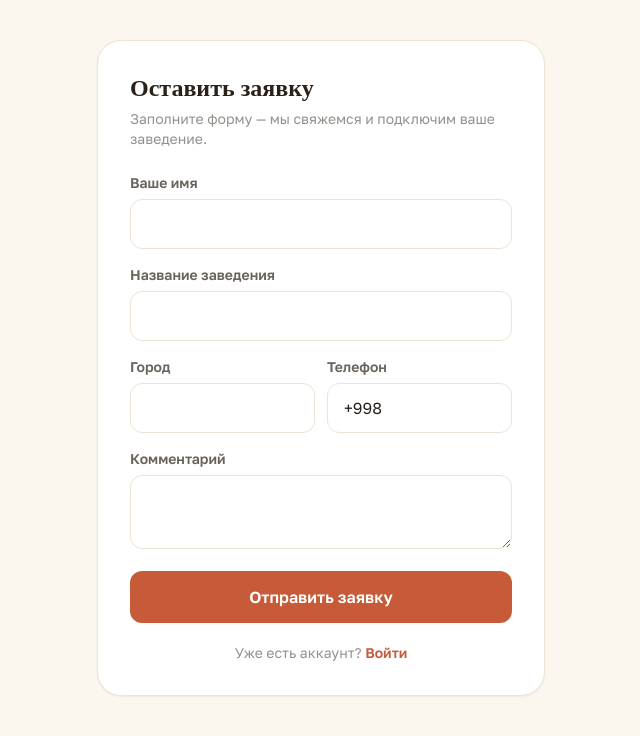
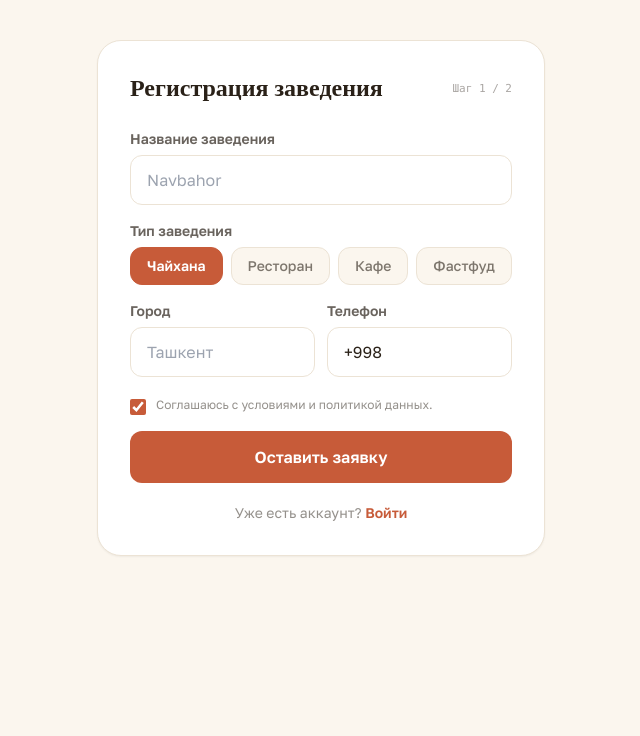
Before and after one commit to defffffender/menus, a Django app: page /register/ in a window 1280 px wide. Shown: the part 65-801 px from the top of the page, without its empty margins (319-959 px from the left). After the commit the page ends 621 px from the top, so only its background shows below. Run offline with Django 5.2, Linux system fonts and the light colour scheme; some libraries are stand-ins or nearby versions.

Commit message:
Форма заявки в стиле «Регистрация заведения» + тип заведения у лида
- Обе формы (лендинг и /register/) приведены к одному виду: название, чипы
  типа заведения, город, телефон, чекбокс согласия — реальные рабочие формы
- В модель Lead добавлено поле venue_type (+ показ в админке)
- Согласие обязательно, тип сохраняется в заявке
- Hero-цифра «0 so'm — старт» заменена на «5 минут — запуск»

Co-Authored-By: Claude Opus 4.8 <noreply@anthropic.com>

```diff
--- a/apps/accounts/admin.py
+++ b/apps/accounts/admin.py
@@ -71,8 +71,8 @@ class UserAdmin(BaseUserAdmin, UnfoldModelAdmin):
 
 @admin.register(Lead)
 class LeadAdmin(UnfoldModelAdmin):
-    list_display = ('venue_name', 'full_name', 'phone', 'city', 'is_processed', 'created_at')
-    list_filter = ('is_processed', 'created_at')
+    list_display = ('venue_name', 'venue_type', 'phone', 'city', 'is_processed', 'created_at')
+    list_filter = ('is_processed', 'venue_type', 'created_at')
     list_editable = ('is_processed',)
     search_fields = ('venue_name', 'full_name', 'phone')
     readonly_fields = ('created_at',)
--- a/apps/accounts/views.py
+++ b/apps/accounts/views.py
@@ -41,27 +41,35 @@ def register(request):
     сохраняем лид, дальше менеджер/агент перезванивает и подключает заведение."""
     if request.user.is_authenticated:
         return _post_login_redirect(request.user)
-    values = {}
+    values = {'venue_type': Lead.VenueType.CHAIKHANA}
     if request.method == 'POST':
-        name = request.POST.get('name', '').strip()        # имя контакта
         venue = request.POST.get('venue', '').strip()       # название заведения
+        venue_type = request.POST.get('venue_type', '').strip()
         city = request.POST.get('city', '').strip()
         phone = request.POST.get('phone', '').strip()
-        comment = request.POST.get('comment', '').strip()
-        values = {'name': name, 'venue': venue, 'city': city, 'phone': phone, 'comment': comment}
+        agree = request.POST.get('agree')
+        if venue_type not in Lead.VenueType.values:
+            venue_type = ''
+        values = {'venue': venue, 'venue_type': venue_type or Lead.VenueType.CHAIKHANA,
+                  'city': city, 'phone': phone}
 
         if not phone:
             messages.error(request, tr(request, 'err_required'))
         elif not is_valid_uz_phone(phone):
             messages.error(request, tr(request, 'err_phone_uz'))
+        elif not agree:
+            messages.error(request, tr(request, 'err_agree'))
         else:
             Lead.objects.create(
-                full_name=name, venue_name=venue, city=city,
-                phone=normalize_phone(phone), comment=comment,
+                venue_name=venue, venue_type=venue_type, city=city,
+                phone=normalize_phone(phone),
             )
             messages.success(request, tr(request, 'lead_sent'))
             return redirect('accounts:login')
-    return render(request, 'accounts/register.html', {'values': values})
+    # порядок как в макете: чайхана, ресторан, кафе, фастфуд
+    order = ['chaikhana', 'restaurant', 'cafe', 'fastfood']
+    venue_types = [(v, tr(request, f'type_{v}')) for v in order]
+    return render(request, 'accounts/register.html', {'values': values, 'venue_types': venue_types})
 
 
 def login_view(request):
--- a/apps/core/translations.py
+++ b/apps/core/translations.py
@@ -423,6 +423,7 @@ TR = {
     'msg_code_sent':    {'ru': 'Код отправлен', 'uz': 'Kod yuborildi', 'en': 'Code sent'},
     'err_otp_throttled': {'ru': 'Код уже отправлен. Если не пришёл — подождите минуту и попробуйте снова.', 'uz': 'Kod allaqachon yuborilgan. Kelmasa — bir daqiqa kuting va qayta urinib koʻring.', 'en': 'A code was already sent. If it didn’t arrive, wait a minute and try again.'},
     'err_required':     {'ru': 'Заполните название и телефон', 'uz': 'Nom va telefonni toʻldiring', 'en': 'Fill in name and phone'},
+    'err_agree':        {'ru': 'Подтвердите согласие с условиями', 'uz': 'Shartlarga roziligingizni tasdiqlang', 'en': 'Please accept the terms'},
     'err_phone_uz':     {'ru': 'Введите номер в формате +998 XX XXX-XX-XX', 'uz': 'Raqamni +998 XX XXX-XX-XX koʻrinishida kiriting', 'en': 'Enter the number as +998 XX XXX-XX-XX'},
     'err_invalid_code': {'ru': 'Неверный код', 'uz': 'Notoʻgʻri kod', 'en': 'Invalid code'},
     'err_attempts_left': {'ru': 'осталось попыток', 'uz': 'urinish qoldi', 'en': 'attempts left'},
@@ -448,7 +449,8 @@ TR = {
     'l_hero_cta2':      {'ru': 'Смотреть демо', 'uz': 'Demoni koʻrish', 'en': 'Watch demo'},
     'l_stat_venues':    {'ru': 'заведений', 'uz': 'dan ortiq muassasa', 'en': 'venues'},
     'l_stat_langs_num': {'ru': '3 языка', 'uz': '3 xil til', 'en': '3 languages'},
-    'l_stat_start':     {'ru': 'старт', 'uz': 'boshlash', 'en': 'to start'},
+    'l_stat_start_num': {'ru': '5 минут', 'uz': '5 daqiqa', 'en': '5 min'},
+    'l_stat_start':     {'ru': 'запуск', 'uz': 'ishga tushirish', 'en': 'to launch'},
 
     # phone mock
     'l_mock_popular':   {'ru': 'Популярное', 'uz': 'Ommabop', 'en': 'Popular'},
--- a/templates/accounts/register.html
+++ b/templates/accounts/register.html
@@ -1,34 +1,47 @@
 {% extends 'base.html' %}
-{% block title %}{{ t.lead_title }} — Menus{% endblock %}
+{% block title %}{{ t.reg_title }} — Menus{% endblock %}
 {% block content %}
 <div class="max-w-md mx-auto bg-white border border-line rounded-3xl p-8 shadow-sm">
-  <h1 class="font-display text-2xl font-semibold mb-1">{{ t.lead_title }}</h1>
-  <p class="text-ink/50 text-sm mb-6">{{ t.lead_subtitle }}</p>
+  <div class="flex items-center justify-between mb-6">
+    <h1 class="font-display text-2xl font-semibold">{{ t.reg_title }}</h1>
+    <span class="font-mono text-[11px] text-ink/40">{{ t.l_reg_step }}</span>
+  </div>
   <form method="post" action="{% url 'accounts:register' %}" class="space-y-4">
     {% csrf_token %}
     <div>
-      <label class="block text-sm font-semibold text-ink/70 mb-1.5">{{ t.lead_name }}</label>
-      <input name="name" value="{{ values.name }}" class="w-full border border-line rounded-xl px-4 py-3 focus:outline-none focus:border-brand">
+      <label class="block text-sm font-semibold text-ink/70 mb-1.5">{{ t.reg_name }}</label>
+      <input name="venue" value="{{ values.venue }}" placeholder="Navbahor"
+             class="w-full border border-line rounded-xl px-4 py-3 focus:outline-none focus:border-brand">
     </div>
     <div>
-      <label class="block text-sm font-semibold text-ink/70 mb-1.5">{{ t.lead_venue }}</label>
-      <input name="venue" value="{{ values.venue }}" class="w-full border border-line rounded-xl px-4 py-3 focus:outline-none focus:border-brand">
+      <label class="block text-sm font-semibold text-ink/70 mb-1.5">{{ t.reg_type }}</label>
+      <div class="flex flex-wrap gap-2">
+        {% for val, label in venue_types %}
+        <label class="cursor-pointer">
+          <input type="radio" name="venue_type" value="{{ val }}" class="peer sr-only" {% if values.venue_type == val %}checked{% endif %}>
+          <span class="inline-block px-4 py-2 rounded-xl border border-line bg-sand text-ink/60 text-sm font-medium peer-checked:bg-brand peer-checked:text-white peer-checked:border-brand peer-checked:font-semibold transition">{{ label }}</span>
+        </label>
+        {% endfor %}
+      </div>
     </div>
     <div class="grid grid-cols-2 gap-3">
       <div>
         <label class="block text-sm font-semibold text-ink/70 mb-1.5">{{ t.reg_city }}</label>
-        <input name="city" value="{{ values.city }}" class="w-full border border-line rounded-xl px-4 py-3 focus:outline-none focus:border-brand">
+        <input name="city" value="{{ values.city }}" placeholder="{{ t.l_reg_city_ph }}"
+               class="w-full border border-line rounded-xl px-4 py-3 focus:outline-none focus:border-brand">
       </div>
       <div>
         <label class="block text-sm font-semibold text-ink/70 mb-1.5">{{ t.reg_phone }}</label>
-        <input name="phone" required data-phone-mask inputmode="tel" maxlength="19" value="{{ values.phone }}" placeholder="+998 90 123-45-67" class="w-full border border-line rounded-xl px-4 py-3 focus:outline-none focus:border-brand">
+        <input name="phone" required data-phone-mask inputmode="tel" maxlength="19" value="{{ values.phone }}"
+               placeholder="+998 90 123-45-67"
+               class="w-full border border-line rounded-xl px-4 py-3 focus:outline-none focus:border-brand">
       </div>
     </div>
-    <div>
-      <label class="block text-sm font-semibold text-ink/70 mb-1.5">{{ t.lead_comment }}</label>
-      <textarea name="comment" rows="2" class="w-full border border-line rounded-xl px-4 py-3 focus:outline-none focus:border-brand">{{ values.comment }}</textarea>
-    </div>
-    <button class="w-full bg-brand text-white font-semibold rounded-xl py-3.5 hover:opacity-95">{{ t.lead_submit }}</button>
+    <label class="flex items-start gap-2.5 cursor-pointer pt-1">
+      <input type="checkbox" name="agree" value="1" checked required class="w-4 h-4 mt-0.5 accent-[#C75B39] flex-none">
+      <span class="text-xs text-ink/50 leading-snug">{{ t.l_reg_agree }}</span>
+    </label>
+    <button class="w-full bg-brand text-white font-semibold rounded-xl py-3.5 hover:opacity-95">{{ t.l_reg_submit }}</button>
   </form>
   <p class="text-center text-sm text-ink/50 mt-5">{{ t.reg_have_account }}
     <a href="{% url 'accounts:login' %}" class="text-brand font-semibold">{{ t.nav_login }}</a>
```
Also changed, not shown: apps/accounts/models.py (+7 -0 lines), templates/landing.html (+28 -21 lines), apps/accounts/migrations/0005_lead_venue_type.py (added).
